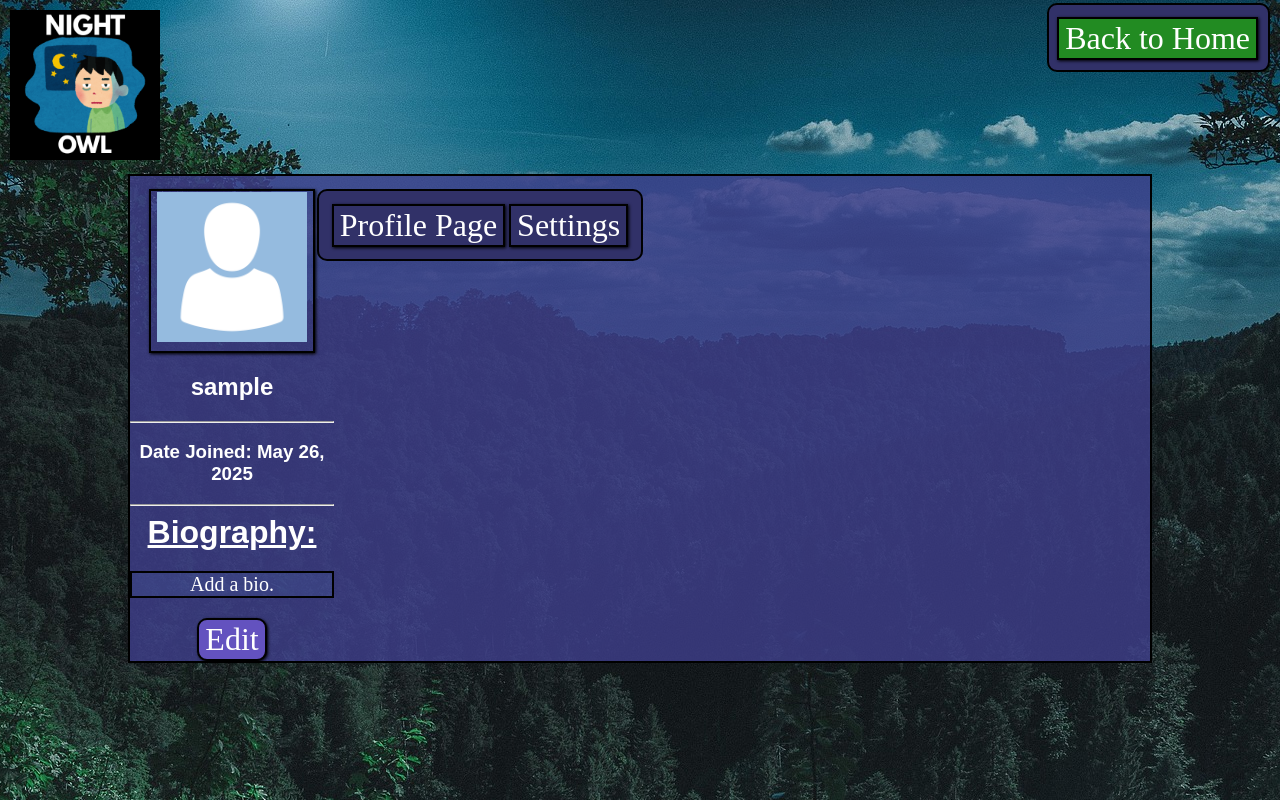
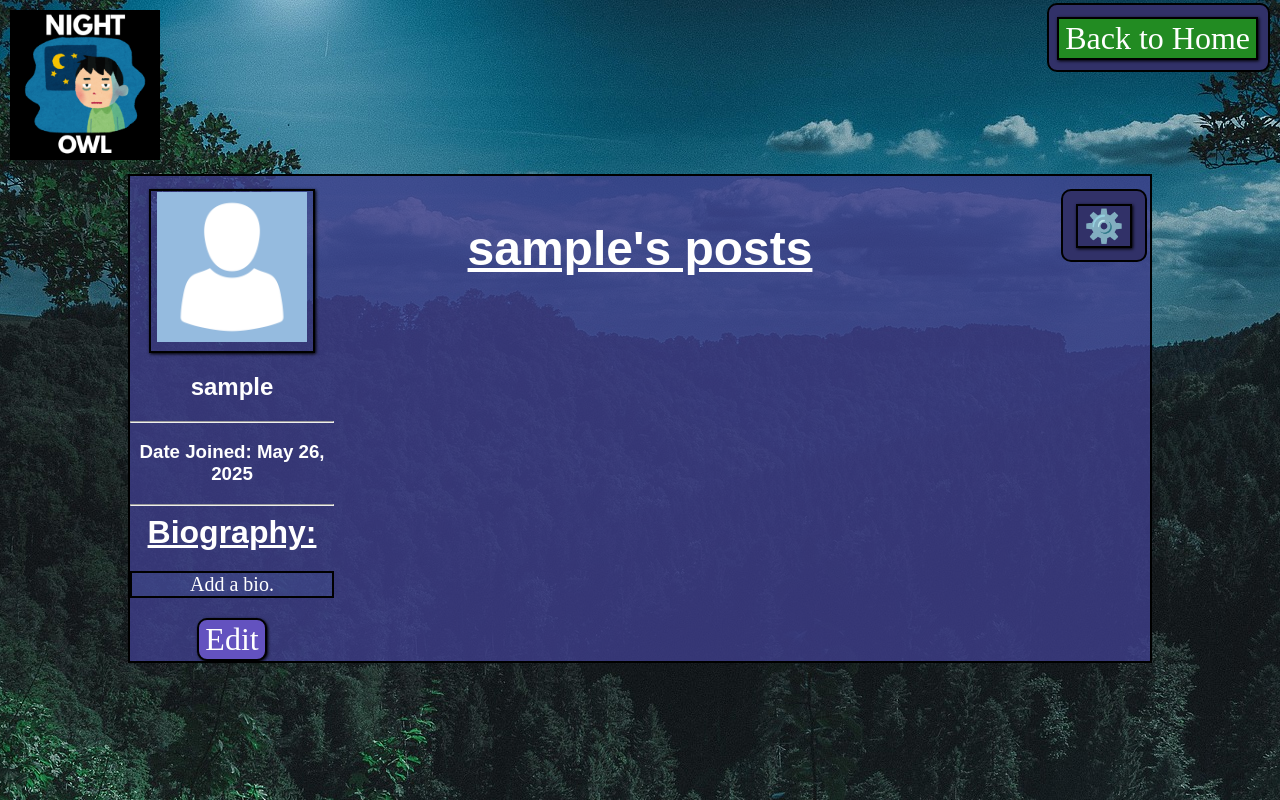
Before and after one commit to JoshuaThai/Microblogging-App, a Django app: page /profile/id/1/ in a window 1280 px wide. Run offline with Django 5.2, Linux system fonts and the light colour scheme; the visitor is signed in with stand-in values (Sample User, id 1); data comes from the database, SQL or seed files in the repository.

Commit message:
minor restyling of pages

```diff
--- a/BlogProject/Blog/static/css/style.css
+++ b/BlogProject/Blog/static/css/style.css
@@ -102,12 +102,13 @@ input{
   /*border: 10px solid black;*/
 }
 
-.header {
+header{
     display: flex;
     align-items: center;
     justify-content: space-between;
     padding: 10px;
 }
+
 
 label{
   color:white;
--- a/BlogProject/Blog/templates/home.html
+++ b/BlogProject/Blog/templates/home.html
@@ -35,7 +35,8 @@
 </head>
 <body>
     <div class = "bg">
-        <div class = "header">
+{#        <div class = "header">#}
+        <header>
             <div class = "logo">
                 <img src = "{% static 'images/Logo.png' %}" alt= "Night Owl logo" width="150" height="150">
             </div>
@@ -53,7 +54,8 @@
                         </form>
                 </div>
             {% endif %}
-        </div>
+        </header>
+{#        </div>#}
         {% if username %}
                 <div style="text-align: center;">
                     <h2 id="welcome">
--- a/BlogProject/Blog/templates/login.html
+++ b/BlogProject/Blog/templates/login.html
@@ -43,14 +43,14 @@
 </head>
 <body>
     <div class="bg">
-         <div class = "header">
+         <header>
             <div class = "logo">
                 <img src = "{% static 'images/Logo.png' %}" alt= "Night Owl logo" width="150" height="150">
             </div>
              <div class = "signIn">
                  <button class = "signUp" onclick = "location.href='{% url 'home' %}'">Back to Home</button>
              </div>
-         </div>
+         </header>
         <div id = "box">
             <h1 style="font-size: 48px; color: white"><u>Login</u></h1>
             <p style="color: white; font-size: 20px">Login to see posts and make new friends!</p>
--- a/BlogProject/Blog/templates/profile.html
+++ b/BlogProject/Blog/templates/profile.html
@@ -14,9 +14,6 @@
         }
 
         .bg {
-            {#position: absolute;#}
-            {#height: 100%;#}
-            {#width: 100%;#}
             background-image: url("{% static 'images/moonlight.jpg' %}");
             background-position: center;
             background-repeat: repeat-y;
@@ -46,11 +43,14 @@
         }
         #nav{
             position: absolute;
-            margin-right: 25%;
+            margin-left: 72.5%;
             border: 2px solid black;
             border-radius: 10px;
             padding: 1%;
             background-color: rgb(49,49,104);
+        }
+        #profileInfo{
+            margin-right: 80%; text-align: center;
         }
         #bioBox{
             background-color: rgb(49,49,104);
@@ -80,6 +80,9 @@
         #bioButton{
             align-content: center;
         }
+        #postSection{
+            position:absolute;
+        }
         </style>
 </head>
 <body>
@@ -100,17 +103,17 @@
             <button id ="bioButton" onclick="showBox()">Close</button>
             </div>
         </div>
-        <div class = "header">
+        <header>
             <div class = "logo">
                 <img src = "{% static 'images/Logo.png' %}" alt= "Night Owl logo" width="150" height="150">
             </div>
              <div class = "signIn">
                  <button class = "signUp" onclick = "location.href='{% url 'home' %}'">Back to Home</button>
              </div>
-         </div>
+         </header>
         <div id = "profile">
 {#            margin-right: 400px;#}
-            <div style="margin-right: 80%; text-align: center;">
+            <aside id = "profileInfo">
 {#                <h2>{{ profile_user.username }}!</h2>#}
                 <button onclick="alert('Clicked to view profile picture!')">
                     <img src="{% static 'images/placeholder_avatar.png' %}"
@@ -128,13 +131,19 @@
                     <p class = "userPosts"> Add a bio.</p>
                 {% endif %}
                 <button style ="border-radius: 10px; background-color: #6352bf;"
-                        onclick = "showBox(); setBio()">
+                        onclick = "showBox();">
                     Edit</button>
-            </div>
-            <div id = "nav">
-                <button onclick = "location.href='{% url 'profile' profile_user.id %}'">Profile Page</button>
-                <button onclick = "location.href='{% url 'settings' profile_user.id %}'">Settings</button>
-            </div>
+            </aside>
+            <main id="postSection">
+                <h1 style="font-size: 48px; text-decoration: underline">{{ profile_user.username}}'s posts</h1>
+                <div class="posts">
+
+                </div>
+            </main>
+{#        Aside above#}
+            <aside id="nav">
+                <button onclick = "location.href='{% url 'settings' profile_user.id %}'">⚙️</button>
+            </aside>
             <br><br>
         </div>
         <br><br>
--- a/BlogProject/Blog/templates/settings.html
+++ b/BlogProject/Blog/templates/settings.html
@@ -57,14 +57,14 @@
 <body>
 {# Each account information will have its own submit button. Make sure to adjust view.py for this exact reason.#}
  <div class="bg">
-        <div class = "header">
+        <header>
             <div class = "logo">
                 <img src = "{% static 'images/Logo.png' %}" alt= "Night Owl logo" width="150" height="150">
             </div>
              <div class = "signIn">
                  <button class = "signUp" onclick = "location.href='{% url 'profile' profile_user.id%}'">Back to Profile</button>
              </div>
-         </div>
+        </header>
         <div id ="box">
                 <h1 style="font-size: 48px"><u>Settings:</u></h1>
                 <p style="color: red; font-size: 32px; font-weight: bold">{{ message }}</p>
--- a/BlogProject/Blog/templates/signup.html
+++ b/BlogProject/Blog/templates/signup.html
@@ -28,14 +28,14 @@
 </head>
 <body>
     <div class="bg">
-        <div class = "header">
+        <header>
             <div class = "logo">
                 <img src = "{% static 'images/Logo.png' %}" alt= "Night Owl logo" width="150" height="150">
             </div>
              <div class = "signIn">
                  <button class = "signUp" onclick = "location.href='{% url 'home' %}'">Back to Home</button>
              </div>
-         </div>
+         </header>
         <div class = "box">
             <h1 style="color: white"><u>SIGN UP</u></h1>
             <p style="color: white; font-size: 20px">Create an account to see posts and make new friends!</p>
```
